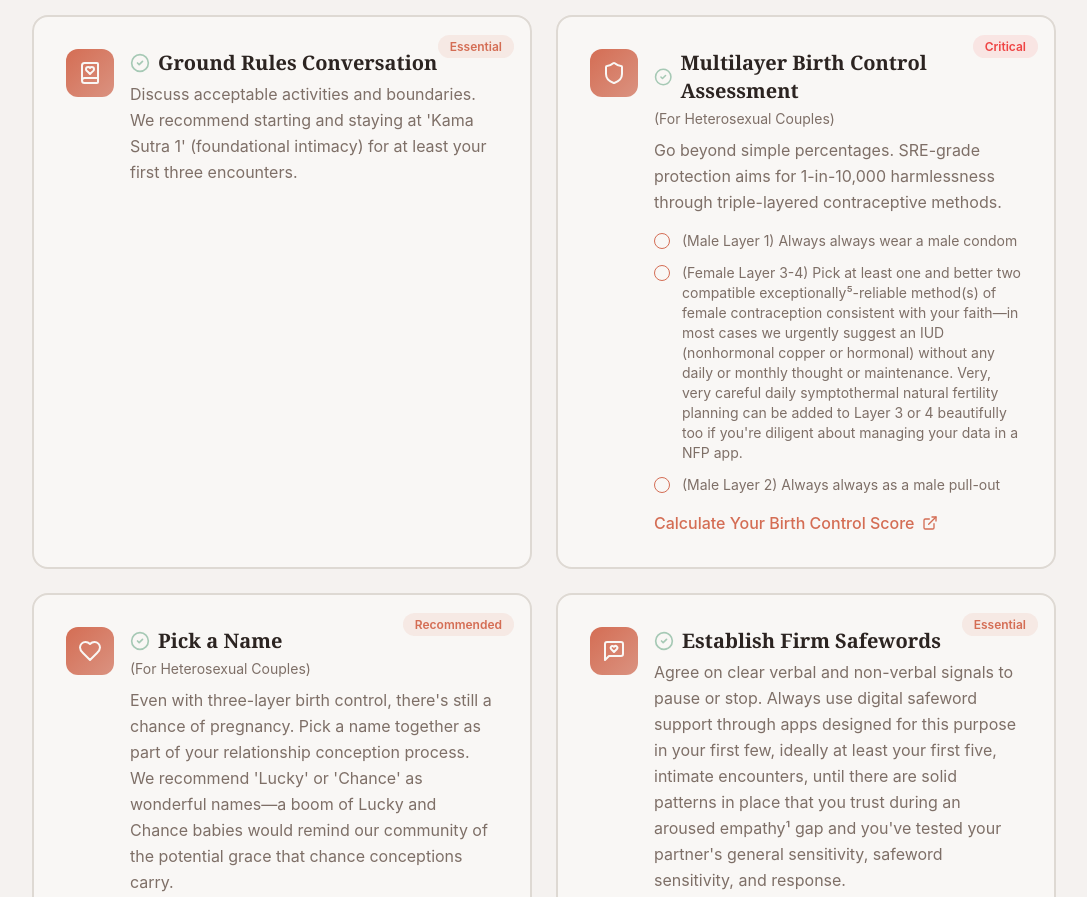
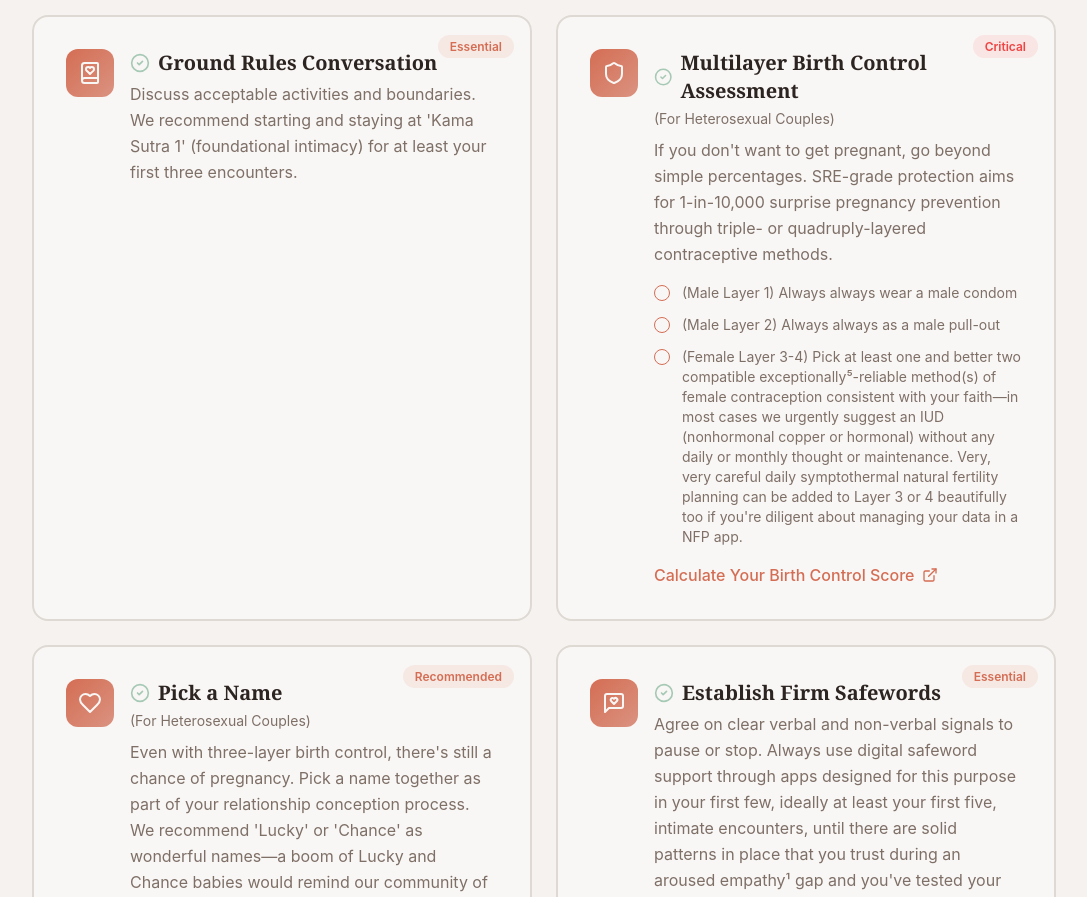
Before and after one commit to LifesaverLabs/FeministYes, a React (Vite) app: page / in a window 1280 px wide. Shown: the part 3280-4177 px from the top of the page, without its empty margins (96-1183 px from the left). Built offline with nearby package versions, Linux system fonts and the light colour scheme; the HTML template or start-up script is replaced by a standard one.

Commit message:
Code edited in Lovable Code Editor
Edited UI in Lovable

```diff
--- a/src/components/SREChecklist.tsx
+++ b/src/components/SREChecklist.tsx
@@ -44,12 +44,12 @@ const checklistItems = [
     title: "Multilayer Birth Control Assessment",
     subtitle: "(For Heterosexual Couples)",
     description:
-      "Go beyond simple percentages. SRE-grade protection aims for 1-in-10,000 harmlessness through triple-layered contraceptive methods.",
+      "If you don't want to get pregnant, go beyond simple percentages. SRE-grade protection aims for 1-in-10,000 surprise pregnancy prevention through triple- or quadruply-layered contraceptive methods.",
     priority: "Critical",
     checklist: [
       "(Male Layer 1) Always always wear a male condom",
+      "(Male Layer 2) Always always as a male pull-out",
       "(Female Layer 3-4) Pick at least one and better two compatible exceptionally⁵-reliable method(s) of female contraception consistent with your faith—in most cases we urgently suggest an IUD (nonhormonal copper or hormonal) without any daily or monthly thought or maintenance. Very, very careful daily symptothermal natural fertility planning can be added to Layer 3 or 4 beautifully too if you're diligent about managing your data in a NFP app.",
-      "(Male Layer 2) Always always as a male pull-out",
     ],
     link: {
       text: "Calculate Your Birth Control Score",
@@ -91,7 +91,7 @@ const SREChecklist = () => {
   const [birthControlChecks, setBirthControlChecks] = useState<boolean[]>([false, false, false]);
 
   const handleCheckChange = (index: number, checked: boolean) => {
-    setBirthControlChecks(prev => {
+    setBirthControlChecks((prev) => {
       const newChecks = [...prev];
       newChecks[index] = checked;
       return newChecks;
@@ -157,7 +157,7 @@ const SREChecklist = () => {
                           />
                           <label
                             htmlFor={`birth-control-${idx}`}
-                            className={`cursor-pointer transition-colors ${birthControlChecks[idx] ? 'text-foreground line-through opacity-70' : ''}`}
+                            className={`cursor-pointer transition-colors ${birthControlChecks[idx] ? "text-foreground line-through opacity-70" : ""}`}
                           >
                             {checkItem}
                           </label>
```
